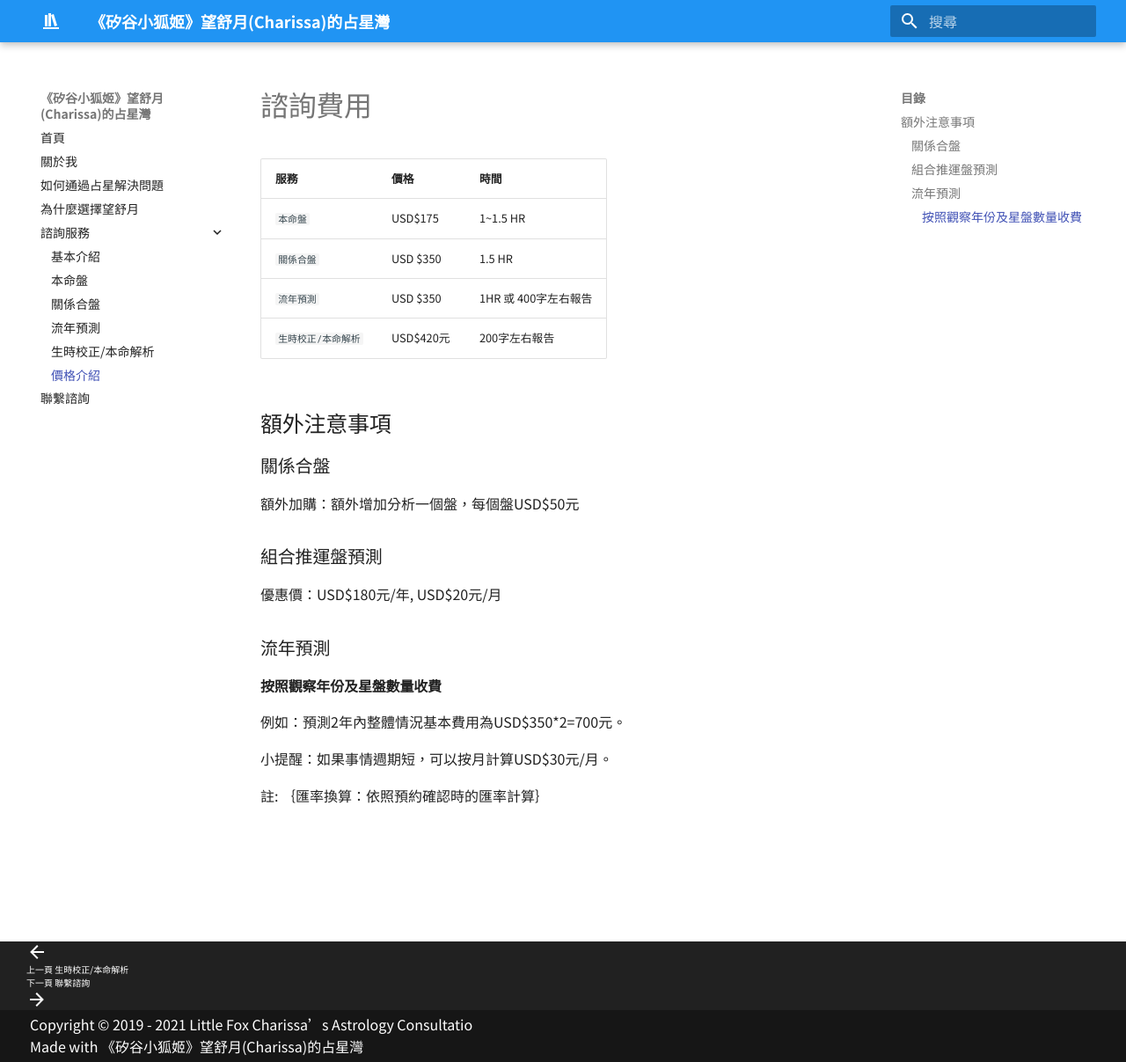
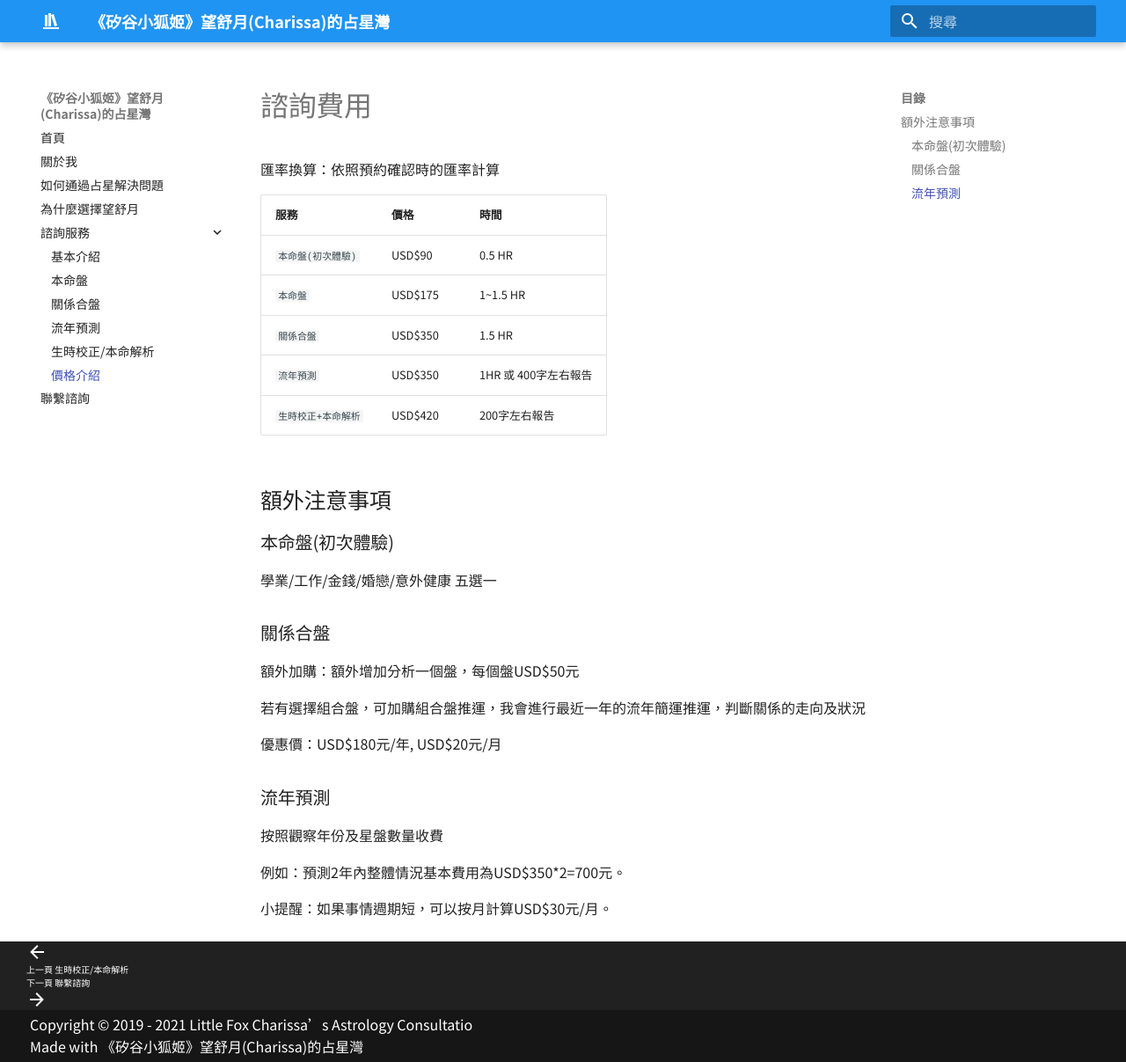
Before and after one commit to hwchiu/charissa_astrology, an MkDocs documentation site: the page built from docs/service/price.md, in a window 1280 px wide and 1207 px high. Shown: the whole window at 88% size. Built offline with MkDocs 1.6.1 and Material for MkDocs 9.7.7, drawn with Linux system fonts in a browser that asks for light colours.

Commit message:
Update price

```diff
--- a/docs/service/price.md
+++ b/docs/service/price.md
@@ -1,26 +1,31 @@
 諮詢費用
 =======
 
+匯率換算：依照預約確認時的匯率計算
+
 | 服務| 價格 |  時間 |
 | ----------- | ------------------------------------ | - |
+| `本命盤(初次體驗)`    | USD$90 | 0.5 HR |
 | `本命盤`    | USD$175 | 1~1.5 HR |
-| `關係合盤`       | USD $350 | 1.5 HR |
-| `流年預測`    | USD $350 | 1HR 或 400字左右報告 |
-| `生時校正/本命解析`    | USD$420元| 200字左右報告 |
+| `關係合盤`       | USD$350 | 1.5 HR |
+| `流年預測`    | USD$350 | 1HR 或 400字左右報告 |
+| `生時校正+本命解析`    | USD$420| 200字左右報告 |
 
 
 ## 額外注意事項
+### 本命盤(初次體驗)
+學業/工作/金錢/婚戀/意外健康 五選一
+
 ### 關係合盤
 額外加購：額外增加分析一個盤，每個盤USD$50元
 
-### 組合推運盤預測
+若有選擇組合盤，可加購組合盤推運，我會進行最近一年的流年簡運推運，判斷關係的走向及狀況
+
 優惠價：USD$180元/年, USD$20元/月
 
 ### 流年預測
-#### 按照觀察年份及星盤數量收費
+按照觀察年份及星盤數量收費
+
 例如：預測2年內整體情況基本費用為USD$350*2=700元。
 
 小提醒：如果事情週期短，可以按月計算USD$30元/月。
-
-
-註: ｛匯率換算：依照預約確認時的匯率計算｝
```
